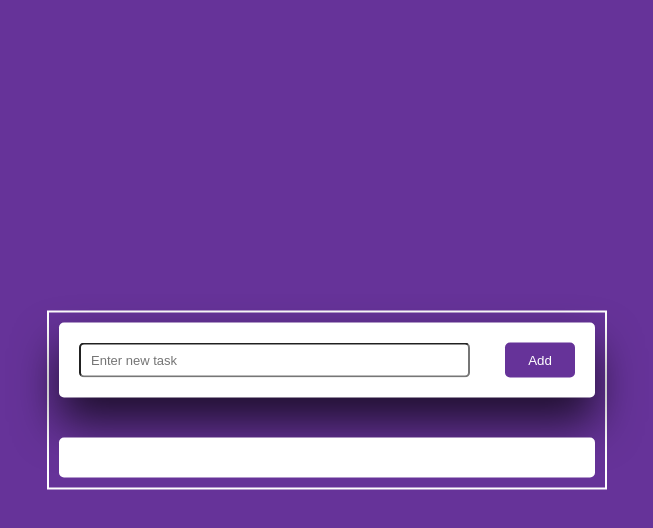
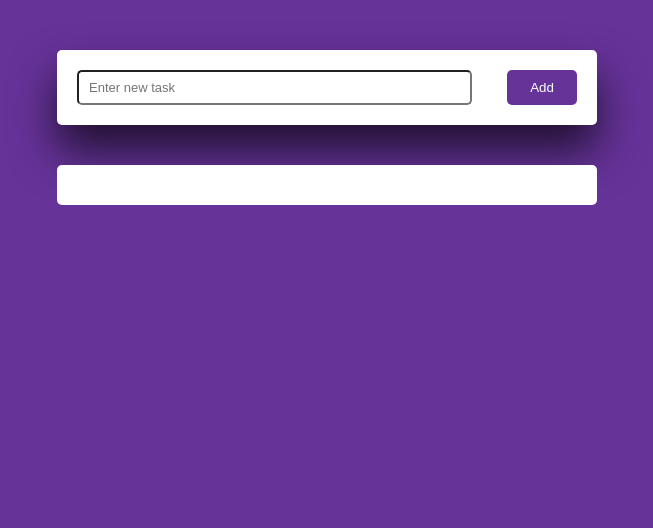
Before and after one commit to HeenaPanchal/to-do-list, a plain HTML site: page index.html in a window 1280 px wide. Shown: the whole page, without its empty margins (313-966 px from the left). Drawn offline with Linux system fonts and the light colour scheme.

Commit message:
change into css file

```diff
--- a/index.css
+++ b/index.css
@@ -14,8 +14,8 @@ body {
   top: 50%;
   left: 50%;
   transform: translate(-50%, -50%);
-  border: 2px solid white;
   width: 70vmin;
+  height: 90vmin;
   padding: 10px;
   display: flex;
   flex-direction: column;
@@ -59,6 +59,7 @@ body {
 
 .taskLists {
   width: 100%;
+  overflow-y: scroll;
   padding: 20px;
   background-color: white;
   border-radius: 5px;
```
